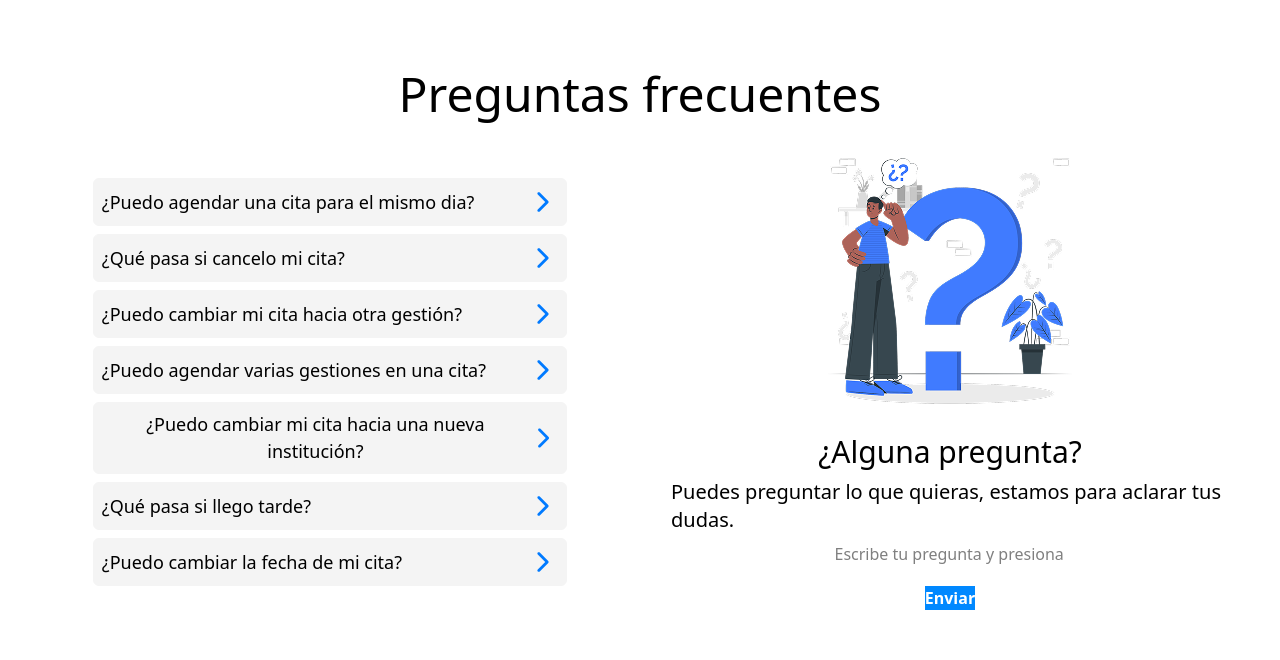
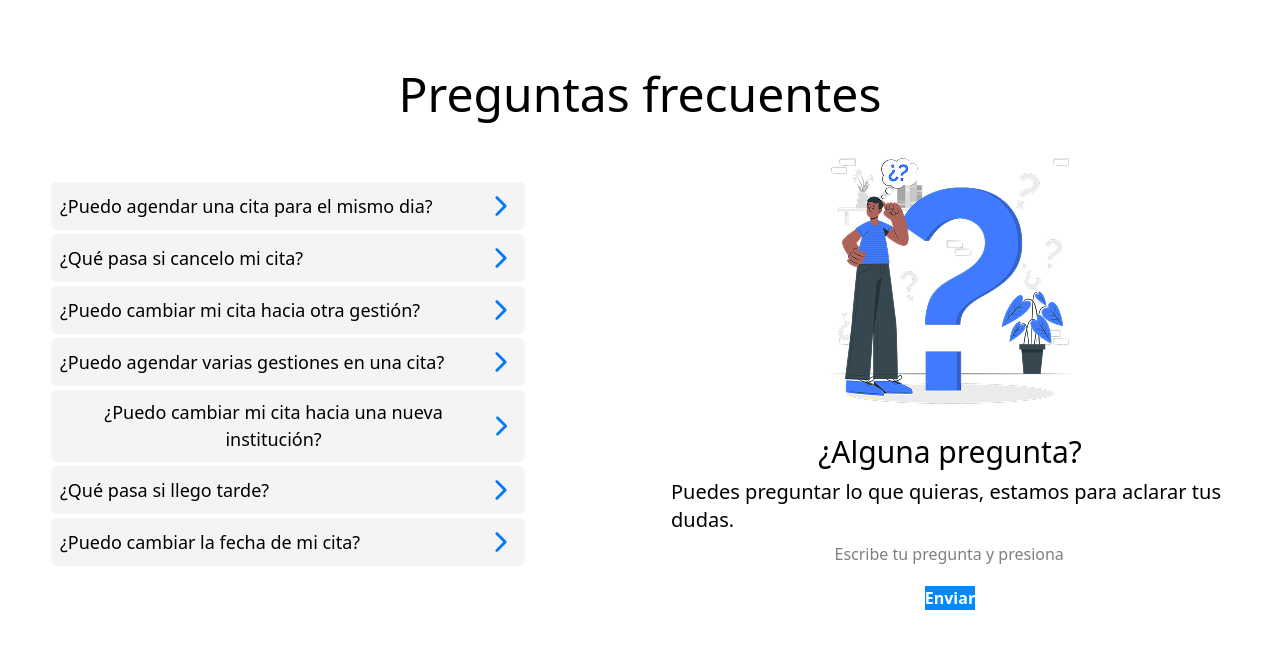
Before and after one commit to Urpirio/s-gob-2025, a Next.js app: page / in a window 1280 px wide. Shown: the part 2560-3220 px from the top of the page. Built offline with nearby package versions, Linux system fonts and the light colour scheme.

Commit message:
Se agrego un nuevo componente y libreria

```diff
--- a/components/components - Home/components/Section - Preguntas.jsx
+++ b/components/components - Home/components/Section - Preguntas.jsx
@@ -1,6 +1,7 @@
 import { Albert_Sans } from "next/font/google";
 import EscribirPreguntas from "../SubComponents/EscribirPreguntas";
 import Preguntas from "../SubComponents/Preguntas";
+import { List, ListItemButton,Collapse } from "@mui/material";
 
 const albertsans = Albert_Sans()
 
@@ -11,9 +12,9 @@ export default function SectionPreguntas() {
             <h1 className="text-5xl">Preguntas frecuentes</h1>
         </div>
         <section className="flex justify-around">
-            <div className="w-[45%] flex items-center flex-col gap-2 pt-10">
+            <List className="w-[45%] flex flex-col justify-center gap-1">
                 <Preguntas/>
-            </div>
+            </List>
             <div className="w-[45%] ">
                 <EscribirPreguntas/>
             </div>
```
